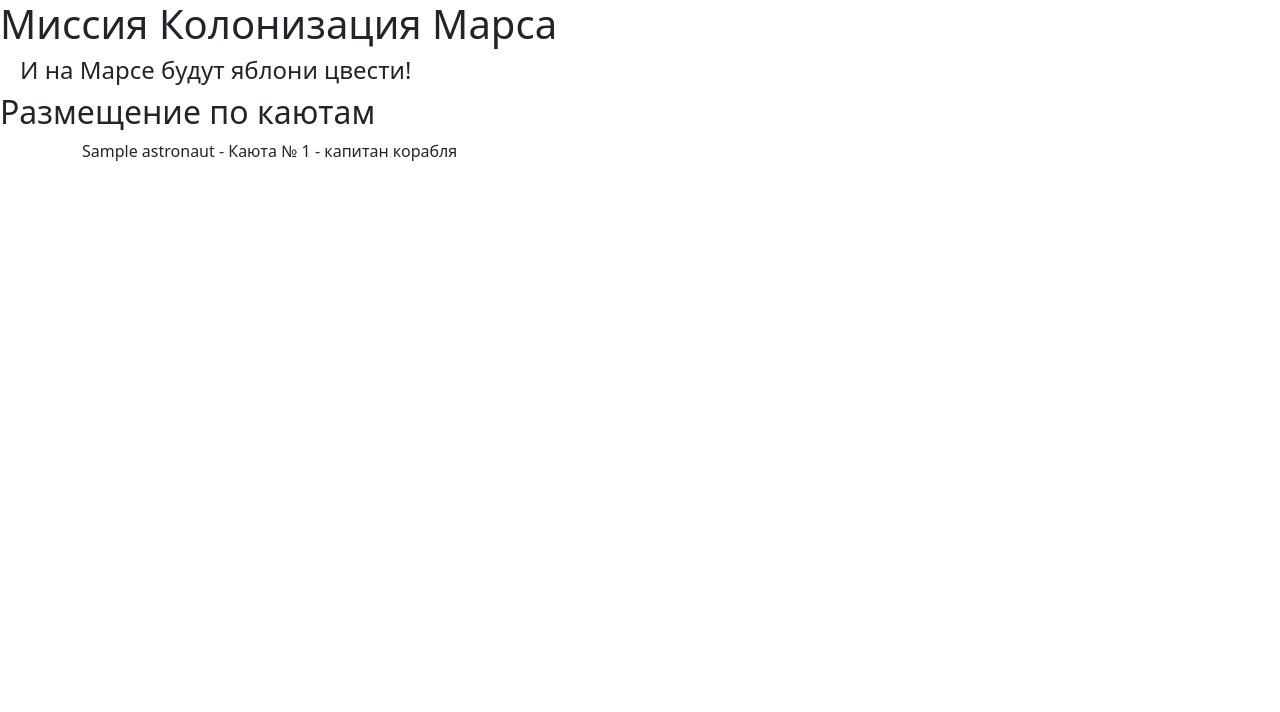
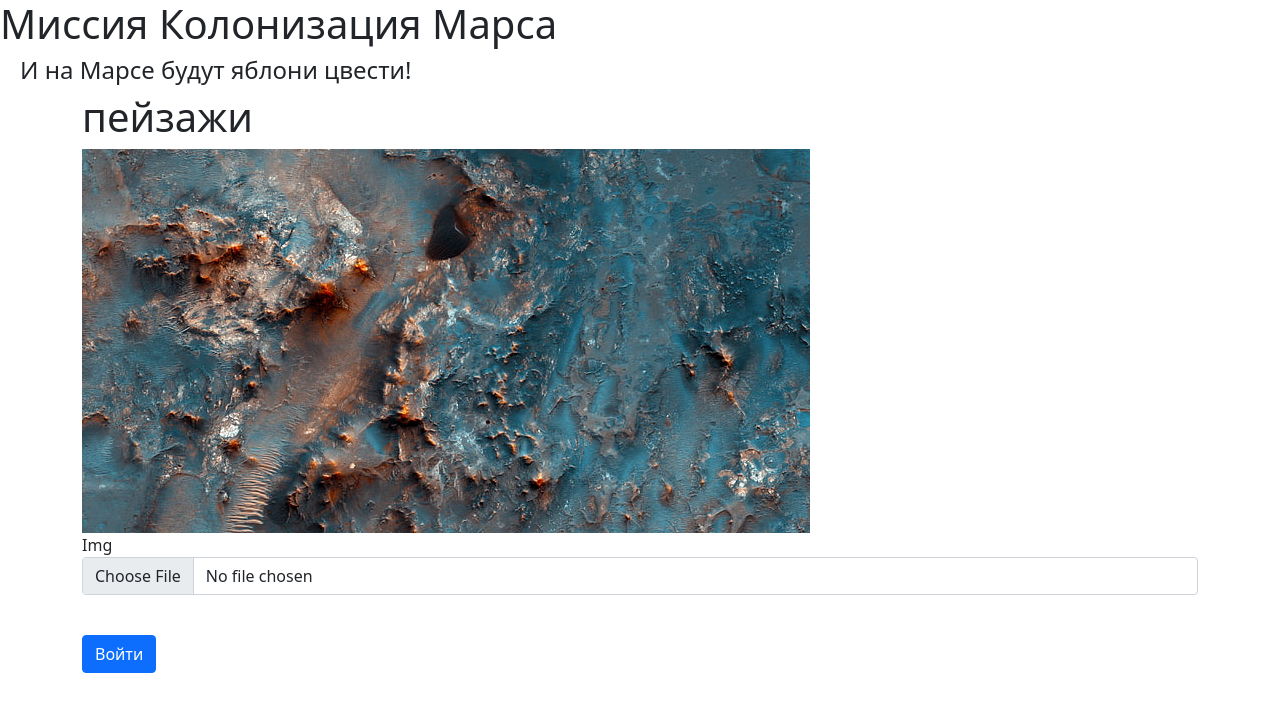
Before and after one commit to bekov001/flask, a Flask app: template templates/list.html in a window 1280 px wide. Shown: the top 712 px of the page. Run offline with Flask 2, Linux system fonts and the light colour scheme; the template is opened without the code that fills it: values that come from a table or form of the project are taken from there, most other values are stand-ins (such as "Sample title", 1, 10 or a date in 2020); some libraries are stand-ins or nearby versions.

Commit message:
карусель

```diff
--- a/main.py
+++ b/main.py
@@ -1,37 +1,35 @@
+import os
+
 from flask_wtf import FlaskForm
-from wtforms import StringField, PasswordField, BooleanField, SubmitField
+from flask_wtf.file import FileRequired
+from werkzeug.utils import secure_filename
+from wtforms import StringField, PasswordField, BooleanField, SubmitField, \
+    FileField
 from wtforms.validators import DataRequired
-from flask import Flask, redirect, render_template
+from flask import Flask, redirect, render_template, request
 
 app = Flask(__name__)
-app.config['SECRET_KEY'] = 'yandexlyceum_secret_key'
+app.config['SECRET_KEY'] = '123123213'
 
 
 class LoginForm(FlaskForm):
-    userid = StringField('id астронавта', validators=[DataRequired()])
-    password_1 = PasswordField('Пароль астронавта', validators=[DataRequired()])
-    cap_id = StringField('id капитана', validators=[DataRequired()])
-    password_2 = PasswordField('Пароль капитана', validators=[DataRequired()])
+    file = FileField("Img", validators=[FileRequired()])
     submit = SubmitField('Войти')
 
 
-@app.route('/login', methods=['GET', 'POST'])
-def login():
+@app.route('/', methods=['GET', 'POST'])
+def index():
     form = LoginForm()
     if form.validate_on_submit():
-        return redirect('/success')
-    return render_template('login.html', title='Авторизация', form=form)
-
-
-@app.route('/success')
-def success():
-    return 'Это успех!!!'
-
-
-@app.route('/table/<sex>/<int:age>')
-def table_param(sex, age):
-    return render_template('answer.html', sex=sex, age=age)
+        f = form.file.data
+        filename = secure_filename(f.filename)
+        f.save(os.path.join(
+            "static", 'mars', filename
+        ))
+    items = os.listdir("static/mars")
+    return render_template("list.html", form=form, items=items)
 
 
 if __name__ == '__main__':
+    app.debug = True
     app.run()
--- a/templates/list.html
+++ b/templates/list.html
@@ -1,14 +1,35 @@
 {% extends "base.html" %}
 
 {% block content %}
-    <h2 >Размещение по каютам</h2>
 <div class="container">
-    {% set room = 'Каюта №' %}
-    {% for name in astronauts %}
-        <p>{{ name }} - {{ room }} {{ loop.index }}
-            {% if loop.first %} - капитан корабля {% endif %}</p>
-    {% endfor %}
+  <h1>пейзажи</h1>
+                          <div class="content">
+                          <div id="carouselExampleSlidesOnly" class="carousel slide" data-bs-ride="carousel">
+
+                              <div class="carousel-inner">
+                                <div class="carousel-item active">
+                                  <img src="/static/mars/mars1.jpg" class="d-block w-500px" alt="1">
+                                </div>
+                                  {% for el in items %}
+                                    <div class="carousel-item">
+                                      <img src="/static/mars/{{ el}}" class="d-block w-500px">
+                                    </div>
+                                  {% endfor %}
+                              </div>
+                            </div>
+                          </div>
+    <form method="post" enctype="multipart/form-data">
+        {{ form.hidden_tag() }}
+        <p>
+            {{ form.file.label }}<br>
+            {{ form.file(class="form-control") }}<br>
+            {% for error in form.file.errors %}
+                <div class="alert alert-danger" role="alert">
+                    {{ error }}
+                </div>
+            {% endfor %}
+        <p>{{ form.submit(type="submit", class="btn btn-primary") }}</p>
+    </form>
 </div>
 
-
 {% endblock %}
```
Also changed, not shown: static/mars/mars1.jpg (renamed from static/img/mars1.jpg).
